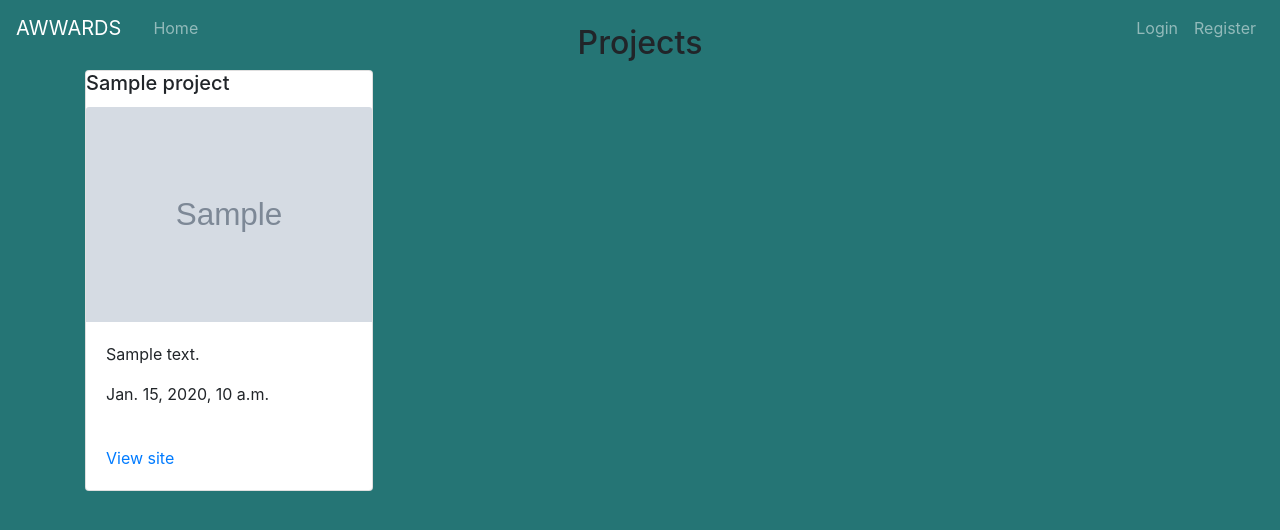
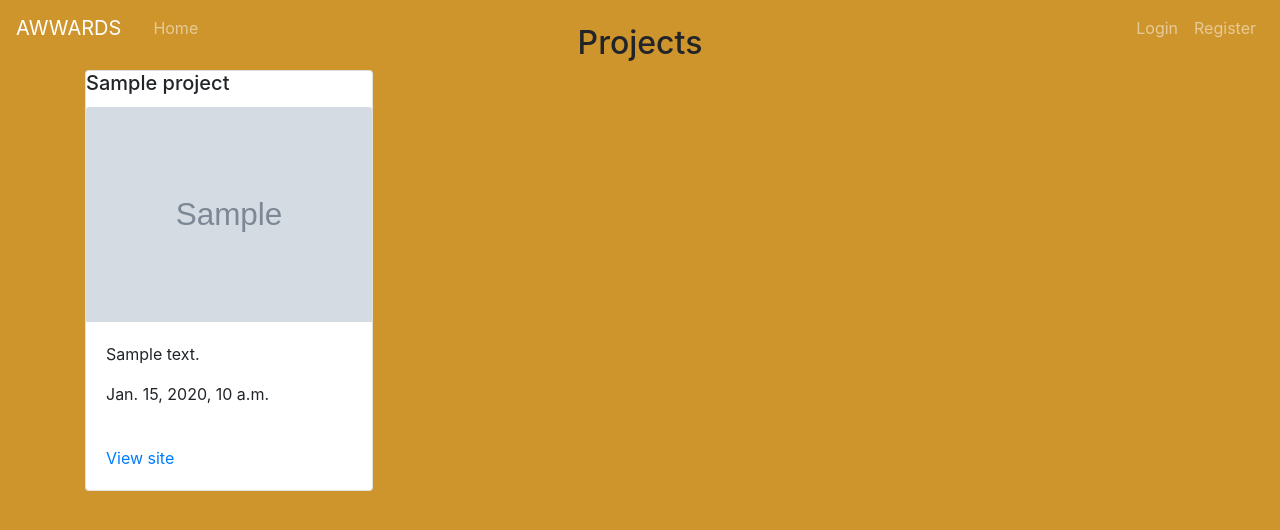
Before and after one commit to Emmanuel-otieno/Awward_clone, a Django app: template awwa/templates/home.html in a window 1280 px wide. Shown: the top 530 px of the page. Run offline with Django 3.2, Linux system fonts and the light colour scheme; the template is opened without the code that fills it: most values are stand-ins (such as "Sample title", 1, 10 or a date in 2020); grey boxes marked "Sample" are stand-in pictures; some libraries are stand-ins or nearby versions.

Commit message:
change back ground color

```diff
--- a/awwa/static/css/styles.css
+++ b/awwa/static/css/styles.css
@@ -1,3 +1,3 @@
 body{
-    background-color: rgb(37, 117, 117);
+    background-color: rgb(206, 149, 45);
 }
--- a/awwa/templates/home.html
+++ b/awwa/templates/home.html
@@ -1,7 +1,7 @@
+
 {% extends "aww/base.html" %}
- {% block content %}
+{% block content %}
  {{block.super}}
-
 
 </div>
 <br />
```
